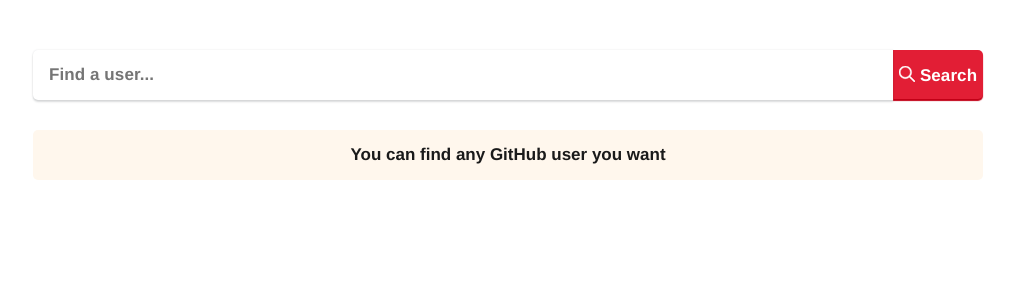
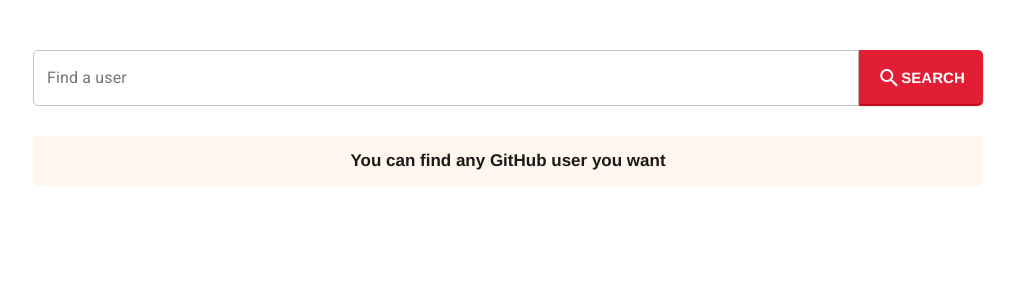
Before and after one commit to VladKarchenia/guthub-profiles, a React app: page / in a window 1280 px wide. Shown: the top 300 px of the page, without its empty margins (132-1147 px from the left). Built offline with nearby package versions, Linux system fonts and the light colour scheme.

Commit message:
added material ui, changed search input, search button and link buttons

```diff
--- a/package.json
+++ b/package.json
@@ -40,6 +40,9 @@
     },
     "dependencies": {
         "@babel/polyfill": "^7.12.1",
+        "@material-ui/core": "^4.11.2",
+        "@material-ui/icons": "^4.11.2",
+        "@material-ui/styles": "^4.11.2",
         "autoprefixer": "^10.1.0",
         "gh-pages": "^3.1.0",
         "postcss-cli": "^8.3.0",
--- a/src/components/Results/Results.jsx
+++ b/src/components/Results/Results.jsx
@@ -1,5 +1,28 @@
 import React, { Fragment } from 'react'
 import styles from './Results.module.scss'
+import Link from '@material-ui/core/Link';
+import { styled } from '@material-ui/core/styles';
+
+const MyLink = styled(Link)({
+    width: '100%',
+    height: 42,
+    background: '#146aec',
+    borderRadius: '0 0 10px 10px',
+    color: 'white',
+    fontSize: 15,
+    fontWeight: 600,
+    lineHeight: '42px',
+    boxShadow: '0 1px 1px rgba(20, 106, 236, 0.15)',
+    textDecoration: 'none',
+    border: 'none',
+    outline: 'none',
+    cursor: 'pointer',
+    textAlign: 'center',
+    '&:hover, &:active': {
+        background: '#0047b1',
+        textDecoration: 'none'
+    }
+});
 
 export const Results = ({ users }) => (
     <Fragment>
@@ -20,12 +43,9 @@
                         <div className={styles.results_item_login}>
                             {user.login}
                         </div>
-                        <a
-                            className={styles.results_item_link}
-                            href={user.html_url}
-                        >
+                        <MyLink href={user.html_url}>
                             Follow
-                        </a>
+                        </MyLink>
                     </div>
                 )
             })}
--- a/src/components/Results/Results.module.scss
+++ b/src/components/Results/Results.module.scss
@@ -54,31 +54,5 @@
             white-space: nowrap;
             overflow: hidden;
         }
-        &_link {
-            width: 100%;
-            height: 42px;
-            -webkit-border-radius: 0 0 10px 10px;
-            border-radius: 0 0 10px 10px;
-            background: #146aec;
-            -webkit-box-shadow: 0 1px 1px rgba(20, 106, 236, 0.15);
-            box-shadow: 0 1px 1px rgba(20, 106, 236, 0.15);
-            color: #fff;
-            text-align: center;
-            line-height: 42px;
-            font-size: 15px;
-            font-weight: 600;
-            transition: background-color 0.3s;
-            cursor: pointer;
-            -webkit-user-select: none;
-            -moz-user-select: none;
-            -ms-user-select: none;
-            user-select: none;
-            text-decoration: none;
-            &:hover,
-            &:active {
-                background: #0047b1;
-                text-decoration: none;
-            }
-        }
     }
 }
--- a/src/components/Search/Search.jsx
+++ b/src/components/Search/Search.jsx
@@ -3,6 +3,43 @@
 import { ResultsContext } from '../../context/resultsContext.js'
 import { Loader } from '../Loader/Loader.jsx'
 import styles from './Search.module.scss'
+import Button from '@material-ui/core/Button';
+import Icon from '@material-ui/core/Icon';
+import TextField from '@material-ui/core/TextField';
+import { styled } from '@material-ui/core/styles';
+import { withStyles } from '@material-ui/core/styles';
+
+const MyButton = styled(Button)({
+    background: '#e21e35',
+    width: '15%',
+    height: 54,
+    minWidth: 110,
+    borderRadius: '0 5px 5px 0',
+    fontSize: 15,
+    fontWeight: 600,
+    letterSpacing: '0.005em',
+    padding: '2px 0 0',
+    boxShadow: '0 2px 1px #c20017',
+    '&:hover, &:active': {
+        background: '#bf0016',
+        boxShadow: '0 2px 1px #9e0012'
+    },
+    '& .MuiButton-label': {
+        fontWeight: 600
+    }
+});
+
+const MyInput = withStyles({
+    root: {
+        fontSize: 17,
+        color: '#333',
+        fontWeight: 600,
+        borderRadius: '5px 0 0 5px',
+        '& .MuiOutlinedInput-root': {
+            borderRadius: '5px 0 0 5px',
+        }
+    }
+})(TextField);
 
 export const Search = () => {
     const [value, setValue] = useState('')
@@ -27,17 +64,12 @@
 
     return (
         <Fragment>
-            <form className={styles.search} onSubmit={handleSubmit}>
-                <input
-                    className={styles.search_input}
-                    type="text"
-                    placeholder="Find a user..."
-                    value={value}
-                    onChange={(e) => setValue(e.target.value)}
-                />
-                <button className={styles.search_btn} type="submit">
+            <form className={styles.search} onSubmit={handleSubmit} noValidate autoComplete="off">
+                <MyInput id="outlined-search" label="Find a user" type="search" variant="outlined" value={value} onChange={(e) => setValue(e.target.value)} fullWidth/>
+                <MyButton variant="contained" color="secondary" type="submit">
+                    <Icon>search</Icon>
                     Search
-                </button>
+                </MyButton>
             </form>
             {loading ? (
                 <Loader />
--- a/src/components/Search/Search.module.scss
+++ b/src/components/Search/Search.module.scss
@@ -2,76 +2,4 @@
     display: flex;
     width: 100%;
     margin: 50px 0 30px;
-    &_input {
-        position: relative;
-        width: 100%;
-        height: 50px;
-        padding: 0 16px;
-        font-size: 17px;
-        line-height: 50px;
-        color: #333;
-        font-weight: 600;
-        outline: 0;
-        border: 0;
-        letter-spacing: 0.005em;
-        -webkit-border-radius: 5px 0 0 5px;
-        border-radius: 5px 0 0 5px;
-        -webkit-box-shadow: 0 0 2px rgba(34, 38, 46, 0.12),
-            0 2px 2px rgba(34, 38, 46, 0.16);
-        box-shadow: 0 0 2px rgba(34, 38, 46, 0.12),
-            0 2px 2px rgba(34, 38, 46, 0.16);
-        -webkit-box-sizing: border-box;
-        -moz-box-sizing: border-box;
-        box-sizing: border-box;
-        overflow: hidden;
-        text-overflow: ellipsis;
-        white-space: nowrap;
-    }
-    &_btn {
-        display: flex;
-        align-items: center;
-        justify-content: center;
-        width: 10%;
-        height: 49px;
-        min-width: 90px;
-        color: #fff;
-        font-size: 17px;
-        font-weight: 600;
-        text-decoration: none;
-        text-shadow: none;
-        white-space: normal;
-        letter-spacing: 0.005em;
-        padding: 2px 0 0;
-        border: 0;
-        outline: 0;
-        background: #e21e35;
-        -webkit-box-shadow: 0 2px 1px #c20017;
-        box-shadow: 0 2px 1px #c20017;
-        -webkit-border-radius: 0 5px 5px 0;
-        border-radius: 0 5px 5px 0;
-        overflow: hidden;
-        cursor: pointer;
-        -webkit-transition: all 0.2s ease-in-out;
-        -moz-transition: all 0.2s ease-in-out;
-        -o-transition: all 0.2s ease-in-out;
-        transition: all 0.2s ease-in-out;
-        text-align: center;
-        &:hover,
-        &:active,
-        &:focus {
-            background: #bf0016;
-            -webkit-box-shadow: 0 2px 1px #9e0012;
-            box-shadow: 0 2px 1px #9e0012;
-        }
-        &:before {
-            content: '';
-            display: block;
-            width: 16px;
-            height: 16px;
-            margin-right: 5px;
-            background: url('../../icons/search_icon.svg') center no-repeat;
-            position: relative;
-            top: -2px;
-        }
-    }
 }
--- a/src/index.html
+++ b/src/index.html
@@ -4,6 +4,8 @@
         <meta charset="UTF-8" />
         <meta name="viewport" content="width=device-width, initial-scale=1.0" />
         <meta http-equiv="X-UA-Compatible" content="ie=edge" />
+        <link rel="stylesheet" href="https://fonts.googleapis.com/css?family=Roboto:300,400,500,700&display=swap" />
+        <link rel="stylesheet" href="https://fonts.googleapis.com/icon?family=Material+Icons" />
         <title>Github task</title>
     </head>
 
```
Also changed, not shown: 1 other file (tests, documents, lock files or other folders).
